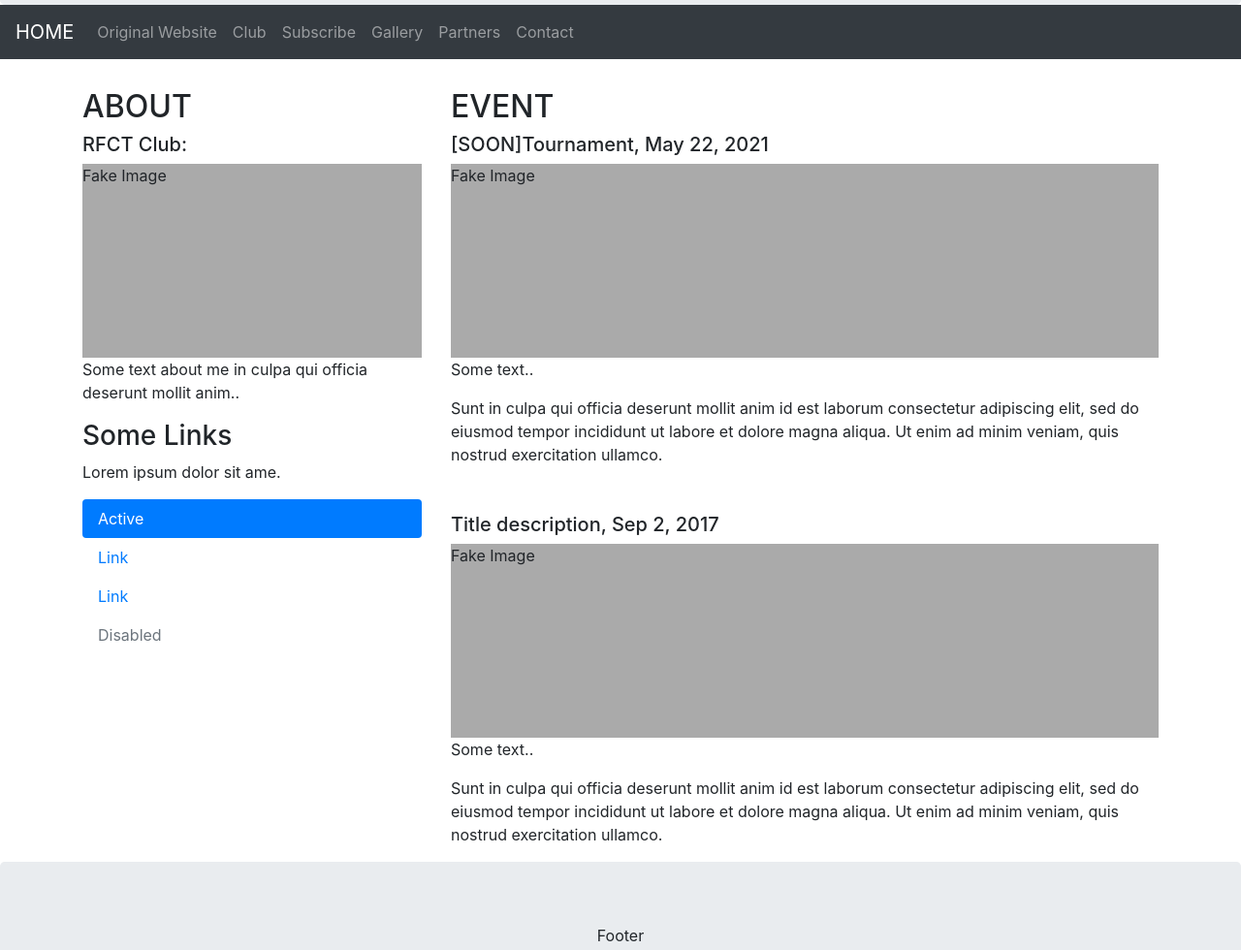
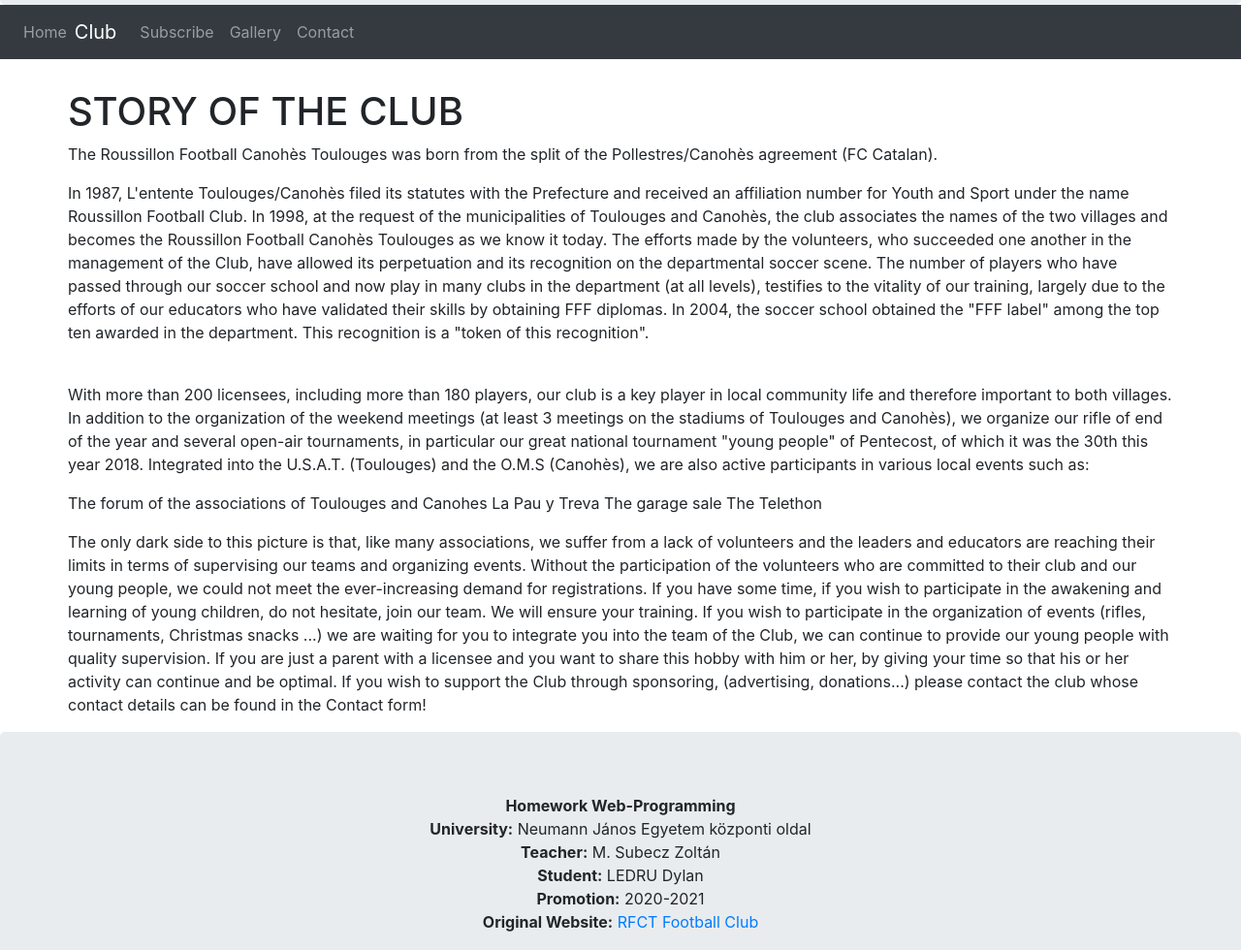
Before and after one commit to DylanLDR/Web_Programming, a plain HTML site: page club.html in a window 1280 px wide. Shown: the part 379-1359 px from the top of the page at 97% size. Drawn offline with nearby package versions, Linux system fonts and the light colour scheme.

Commit message:
Finished
last commit

```diff
--- a/club.html
+++ b/club.html
@@ -1,7 +1,8 @@
 <!DOCTYPE html>
 <html lang="en">
+
 <head>
-  <title>Bootstrap 4 Website Example</title>
+  <title>Homework Web-Programming</title>
   <meta charset="utf-8">
   <meta name="viewport" content="width=device-width, initial-scale=1">
   <link rel="stylesheet" href="https://maxcdn.bootstrapcdn.com/bootstrap/4.4.1/css/bootstrap.min.css">
@@ -15,33 +16,30 @@
     }
   </style>
 </head>
+
 <body>
 
   <div class="jumbotron text-center" style="margin-bottom:0">
-  <img src="image/header.png"/>
+    <img src="image/header.png" />
   </div>
 
   <nav class="navbar navbar-expand-sm bg-dark navbar-dark">
-  <a class="navbar-brand" href="index.html">HOME</a>
     <button class="navbar-toggler" type="button" data-toggle="collapse" data-target="#collapsibleNavbar">
       <span class="navbar-toggler-icon"></span>
     </button>
     <div class="collapse navbar-collapse" id="collapsibleNavbar">
       <ul class="navbar-nav">
         <li class="nav-item">
-        <a class="nav-link" href="https://www.rfct66.fr/index.html">Original Website</a>
+          <a class="nav-link" href="index.html">Home</a>
         </li>
         <li class="nav-item">
-        <a class="nav-link" href="club.html">Club</a>
+          <a class="navbar-brand" href="club.html">Club</a>
         </li>
         <li class="nav-item">
           <a class="nav-link" href="subscribe.html">Subscribe</a>
         </li>
         <li class="nav-item">
-        <a class="nav-link" href="gallery.html">Gallery</a>
-      </li>
-      <li class="nav-item">
-        <a class="nav-link" href="partner.html">Partners</a>
+          <a class="nav-link" href="gallery.php">Gallery</a>
         </li>
         <li class="nav-item">
           <a class="nav-link" href="contact.html">Contact</a>
@@ -52,45 +50,88 @@
 
   <div class="container" style="margin-top:30px">
     <div class="row">
-    <div class="col-sm-4">
-      <h2>ABOUT</h2>
-      <h5>RFCT Club:</h5>
-      <div class="fakeimg">Fake Image</div>
-      <p>Some text about me in culpa qui officia deserunt mollit anim..</p>
-      <h3>Some Links</h3>
-      <p>Lorem ipsum dolor sit ame.</p>
-      <ul class="nav nav-pills flex-column">
-        <li class="nav-item">
-          <a class="nav-link active" href="#">Active</a>
-        </li>
-        <li class="nav-item">
-          <a class="nav-link" href="#">Link</a>
-        </li>
-        <li class="nav-item">
-          <a class="nav-link" href="#">Link</a>
-        </li>
-        <li class="nav-item">
-          <a class="nav-link disabled" href="#">Disabled</a>
-        </li>
-      </ul>
-      <hr class="d-sm-none">
-    </div>
-    <div class="col-sm-8">
-      <h2>EVENT</h2>
-      <h5>[SOON]Tournament, May 22, 2021</h5>
-      <div class="fakeimg">Fake Image</div>
-      <p>Some text..</p>
-      <p>Sunt in culpa qui officia deserunt mollit anim id est laborum consectetur adipiscing elit, sed do eiusmod tempor incididunt ut labore et dolore magna aliqua. Ut enim ad minim veniam, quis nostrud exercitation ullamco.</p>
+
+      <center>
+        <h1>STORY OF THE CLUB</h1>
+      </center>
       <br>
-      <h2></h2>
-      <h5>Title description, Sep 2, 2017</h5>
-      <div class="fakeimg">Fake Image</div>
-      <p>Some text..</p>
-      <p>Sunt in culpa qui officia deserunt mollit anim id est laborum consectetur adipiscing elit, sed do eiusmod tempor incididunt ut labore et dolore magna aliqua. Ut enim ad minim veniam, quis nostrud exercitation ullamco.</p>
+
+      <p>The Roussillon Football Canohès Toulouges was born from the split of the Pollestres/Canohès agreement (FC
+        Catalan).</p>
+      <br>
+      <p>
+        In 1987, L'entente Toulouges/Canohès filed its statutes with the Prefecture and received an affiliation number
+        for Youth and Sport under the name Roussillon Football Club.
+
+        In 1998, at the request of the municipalities of Toulouges and Canohès, the club associates the names of the two
+        villages and becomes the Roussillon Football Canohès Toulouges as we know it today.
+
+        The efforts made by the volunteers, who succeeded one another in the management of the Club, have allowed its
+        perpetuation and its recognition on the departmental soccer scene.
+        The number of players who have passed through our soccer school and now play in many clubs in the department (at
+        all levels), testifies to the vitality of our training, largely due to the efforts of our educators who have
+        validated their skills by obtaining FFF diplomas.
+
+        In 2004, the soccer school obtained the "FFF label" among the top ten awarded in the department.
+        This recognition is a "token of this recognition".
+      </p>
+      <br>
+      <p>
+        With more than 200 licensees, including more than 180 players, our club is a key player in local community life
+        and therefore important to both villages.
+
+        In addition to the organization of the weekend meetings (at least 3 meetings on the stadiums of Toulouges and
+        Canohès), we organize our rifle of end of the year and several open-air tournaments, in particular our great
+        national tournament "young people" of Pentecost, of which it was the 30th this year 2018.
+
+        Integrated into the U.S.A.T. (Toulouges) and the O.M.S (Canohès), we are also active participants in various
+        local events such as:
+      </p>
+      <br>
+      <p>
+        The forum of the associations of Toulouges and Canohes
+        La Pau y Treva
+        The garage sale
+        The Telethon
+      </p>
+      <br>
+      <p>
+        The only dark side to this picture is that, like many associations, we suffer from a lack of volunteers and the
+        leaders and educators are reaching their limits in terms of supervising our teams and organizing events.
+        Without the participation of the volunteers who are committed to their club and our young people, we could not
+        meet the ever-increasing demand for registrations.
+
+        If you have some time, if you wish to participate in the awakening and learning of young children, do not
+        hesitate, join our team. We will ensure your training.
+
+        If you wish to participate in the organization of events (rifles, tournaments, Christmas snacks ...) we are
+        waiting for you to integrate you into the team of the Club, we can continue to provide our young people with
+        quality supervision.
+
+        If you are just a parent with a licensee and you want to share this hobby with him or her, by giving your time
+        so that his or her activity can continue and be optimal.
+
+        If you wish to support the Club through sponsoring, (advertising, donations...) please contact the club whose
+        contact details can be found in the Contact form!
+      </p>
     </div>
   </div>
   </div>
 
   <div class="jumbotron text-center" style="margin-bottom:0">
-  <p>Footer</p>
+    <p>
+      <b>Homework Web-Programming</b>
+      <br>
+      <b>University:</b> Neumann János Egyetem központi oldal
+      <br>
+      <b>Teacher:</b> M. Subecz Zoltán
+      <br>
+      <b>Student:</b> LEDRU Dylan
+      <br>
+      <b>Promotion:</b> 2020-2021
+      <br>
+      <b>Original Website:</b>
+      <a href="https://www.rfct66.fr">RFCT Football Club</a>
+    </p>
   </div>
+</body>
```
Also changed, not shown: contact.html (+31 -13 lines), index.html (+31 -14 lines), partner.html (deleted, +0 -96 lines), subscribe.html (+41 -38 lines), image/Sans titre 1.png (deleted), image/gallery/covid-19-safety.png (added), 1 other file. Lines whose indentation alone changed are shown as unchanged.
